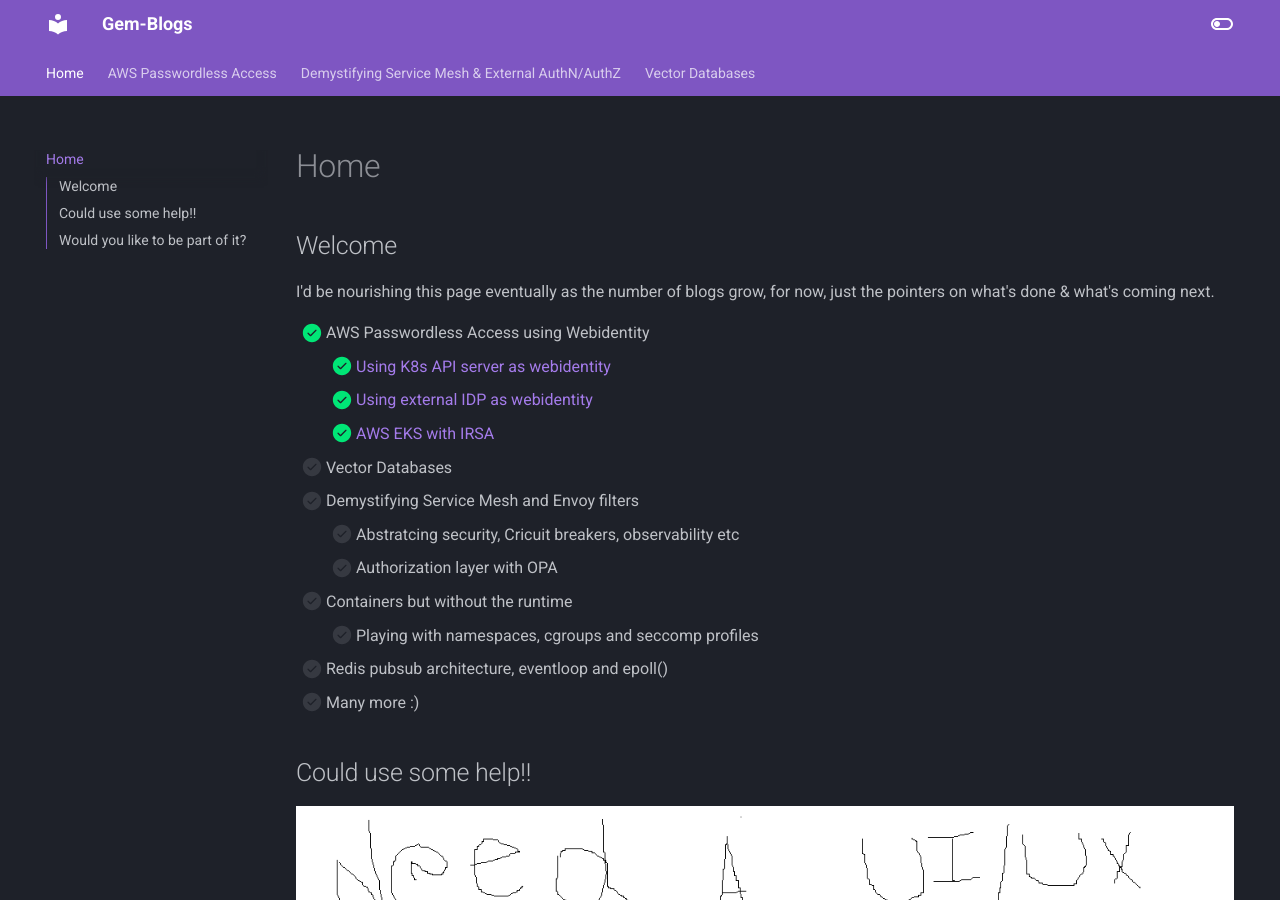
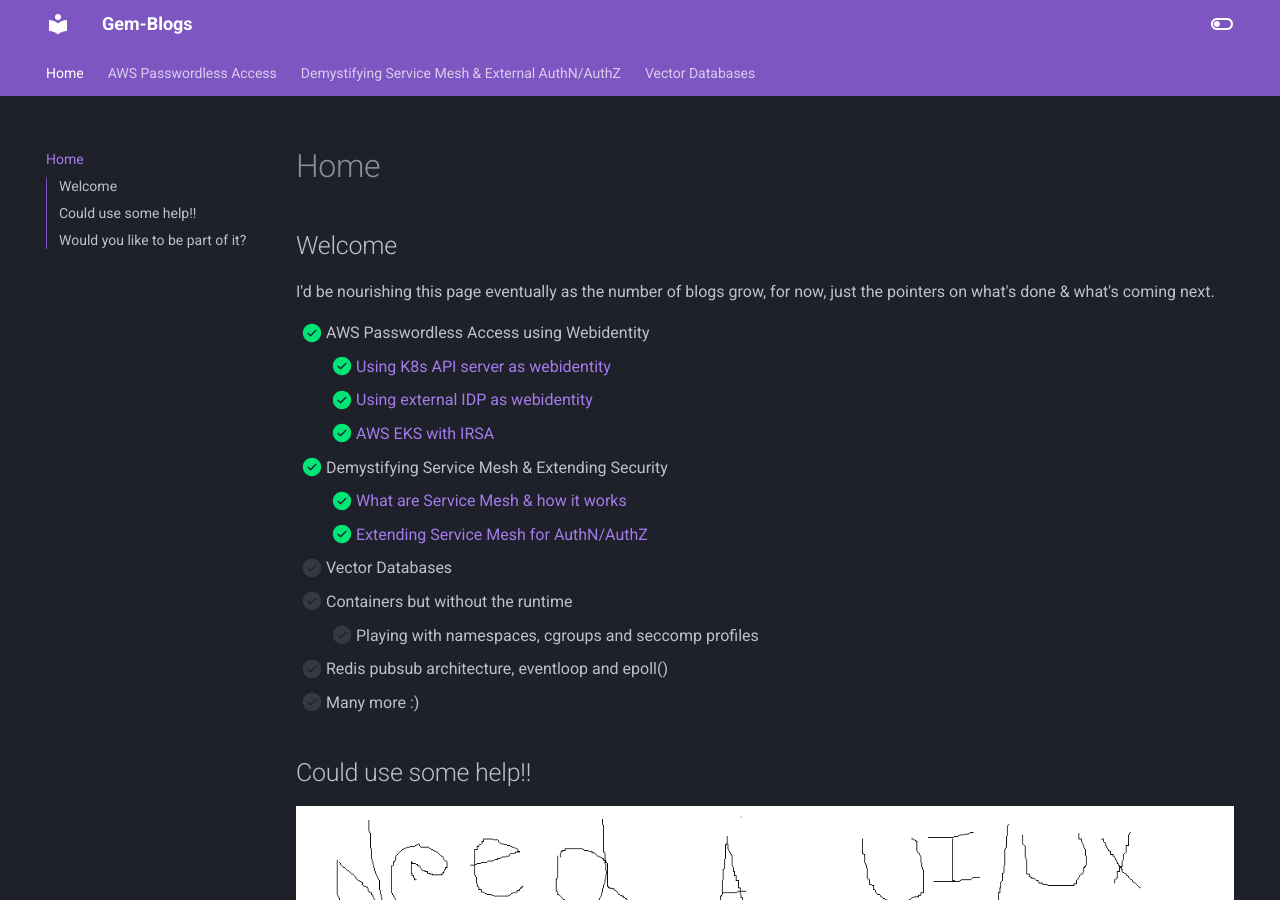
Before and after one commit to Gemini-Solutions/gemblog-docs, an MkDocs documentation site: the page built from docs/index.md, in a window 1280 px wide and 900 px high. Built offline with MkDocs 1.6.1 and Material for MkDocs 9.7.7, drawn with Linux system fonts in a browser that asks for light colours.

Commit message:
some more updates

```diff
--- a/docs/index.md
+++ b/docs/index.md
@@ -6,10 +6,10 @@ I'd be nourishing this page eventually as the number of blogs grow, for now, jus
     * [x] [Using K8s API server as webidentity](/webidentiy-webhook-k8s-onprem)
     * [x] [Using external IDP as webidentity](/webidentiy-webhook-external-IDP)
     * [x] [AWS EKS with IRSA](/webidentity-IRSA-AWS-EKS)
+- [x] Demystifying Service Mesh & Extending Security
+    * [x] [What are Service Mesh & how it works](./service-mesh.md)
+    * [x] [Extending Service Mesh for AuthN/AuthZ](./service-mesh-authN-authZ.md)
 - [ ] Vector Databases
-- [ ] Demystifying Service Mesh and Envoy filters
-    * [ ] Abstratcing security, Cricuit breakers, observability etc
-    * [ ] Authorization layer with OPA
 - [ ] Containers but without the runtime
     * [ ] Playing with namespaces, cgroups and seccomp profiles
 - [ ] Redis pubsub architecture, eventloop and epoll()
```
Also changed, not shown: docs/service-mesh.md (+1 -0 lines).
